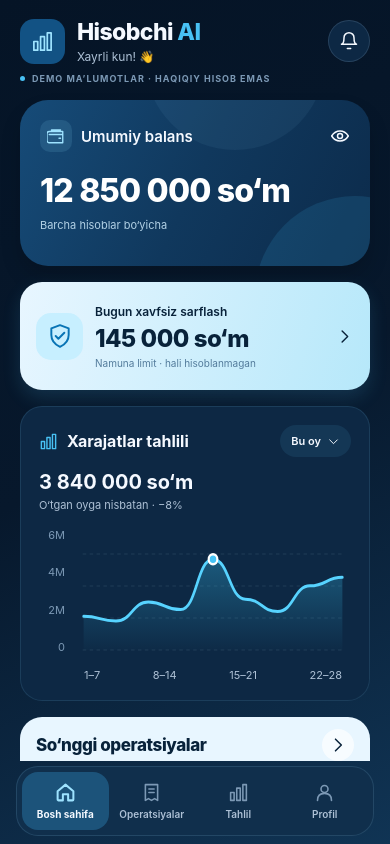
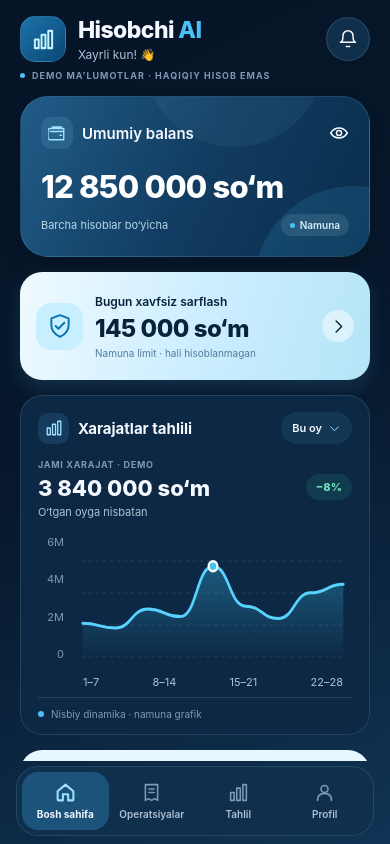
Before and after one commit to abdulazizganiyev255-ship-it/hisobchi-ai-mobile, a React Native app: screen / in a window 390 px wide. Built offline with nearby package versions, Linux system fonts and the light colour scheme.

Commit message:
feat(ui): refine dashboard hierarchy and fintech cards

```diff
--- a/src/screens/DashboardScreen.tsx
+++ b/src/screens/DashboardScreen.tsx
@@ -11,62 +11,64 @@ export function DashboardScreen({onOpenTransactions}: {onOpenTransactions:()=>vo
   const [visible,setVisible] = useState(true);
   const [period,setPeriod] = useState<'current'|'previous'>('current');
   const {width} = useWindowDimensions();
-  const narrow = width < 360;
+  const narrow = width < 375;
   const month = demo.months[period];
+  const improved = month.change < 0;
 
   return <ScrollView style={styles.scroll} contentContainerStyle={styles.content} showsVerticalScrollIndicator={false}>
     <View style={styles.header}>
-      <View style={styles.brandIcon}><AppIcon name="chart" color={colors.primarySoft} size={23}/></View>
+      <LinearGradient colors={['#1B73AA','#0A4775']} start={{x:0,y:0}} end={{x:1,y:1}} style={styles.brandIcon}><AppIcon name="chart" color="#C4F2FF" size={23} strokeWidth={2.1}/></LinearGradient>
       <View style={styles.heading}><Text style={styles.appName}>Hisobchi <Text style={{color:colors.primary}}>AI</Text></Text><Text style={styles.greeting}>Xayrli kun! 👋</Text></View>
       <Pressable style={styles.bell} accessibilityRole="button" accessibilityLabel="Bildirishnomalar" onPress={()=>Alert.alert('Demo rejimi','Bildirishnomalar keyingi bosqichda ulanadi.')}><AppIcon name="bell" color={colors.text} size={20}/></Pressable>
     </View>
     <View style={styles.demoLine}><View style={styles.demoDot}/><Text style={styles.demoText}>DEMO MA’LUMOTLAR · HAQIQIY HISOB EMAS</Text></View>
 
-    <LinearGradient colors={['#164B78','#10385D','#0C2B4B']} start={{x:0,y:0}} end={{x:1,y:1}} style={styles.balanceCard}>
+    <LinearGradient colors={['#205C87','#123C61','#092D4C']} start={{x:0,y:0}} end={{x:1,y:1}} style={styles.balanceCard}>
       <View style={styles.balanceWavesA}/><View style={styles.balanceWavesB}/>
       <View style={styles.balanceTop}><View style={styles.balanceTitle}><View style={styles.balanceIcon}><AppIcon name="wallet" color={colors.primarySoft} size={18}/></View><Text style={styles.balanceTitleText}>Umumiy balans</Text></View><Pressable style={styles.eyeBtn} accessibilityRole="button" accessibilityLabel={visible?'Balansni yashirish':'Balansni ko‘rsatish'} onPress={()=>setVisible(s=>!s)}><AppIcon name={visible?'eye':'eye-off'} size={20} color={colors.text}/></Pressable></View>
       <Text style={[styles.balanceValue,narrow&&{fontSize:27}]} adjustsFontSizeToFit numberOfLines={1} minimumFontScale={0.75}>{visible?formatMoney(demo.balance):'••• ••• so‘m'}</Text>
-      <Text style={styles.balanceFoot}>Barcha hisoblar bo‘yicha</Text>
+      <View style={styles.balanceBottom}><Text style={styles.balanceFoot}>Barcha hisoblar bo‘yicha</Text><View style={styles.balanceBadge}><View style={styles.balanceBadgeDot}/><Text style={styles.balanceBadgeText}>Namuna</Text></View></View>
     </LinearGradient>
 
     <Pressable accessibilityRole="button" accessibilityLabel="Xavfsiz sarflash haqida" onPress={()=>Alert.alert('Xavfsiz sarflash','Hozir namuna ko‘rsatilgan. Kelajakda haqiqiy limit rejalashtirilgan to‘lovlar va balansdan hisoblanadi.')}>
-      <LinearGradient colors={[colors.cardLight,colors.cardLightBottom]} start={{x:0,y:0}} end={{x:1,y:1}} style={styles.safeCard}>
+      <LinearGradient colors={['#F0FAFF','#CDEEFF','#B4E5F7']} start={{x:0,y:0}} end={{x:1,y:1}} style={styles.safeCard}>
         <View style={styles.safeIcon}><AppIcon name="shield" size={26} color="#0874B5"/></View>
         <View style={{flex:1,minWidth:0}}><Text style={styles.safeTitle}>Bugun xavfsiz sarflash</Text><Text style={[styles.safeAmount,narrow&&{fontSize:21}]} numberOfLines={1} adjustsFontSizeToFit>{formatMoney(demo.safeToSpendToday)}</Text><Text style={styles.safeSubtitle}>Namuna limit · hali hisoblanmagan</Text></View>
-        <AppIcon name="chevron" color={colors.ink} size={19}/>
+        <View style={styles.safeArrow}><AppIcon name="chevron" color={colors.ink} size={19}/></View>
       </LinearGradient>
     </Pressable>
 
     <View style={styles.chartCard}>
-      <View style={styles.sectionHeader}><View style={styles.sectionTitleRow}><AppIcon name="chart" color={colors.primary} size={19}/><Text style={styles.sectionTitle}>Xarajatlar tahlili</Text></View><Pressable style={styles.periodBtn} accessibilityRole="button" accessibilityLabel="Davrni almashtirish" onPress={()=>setPeriod(x=>x==='current'?'previous':'current')}><Text style={styles.periodText}>{month.label}</Text><AppIcon name="chevron-down" color={colors.text} size={13}/></Pressable></View>
-      <Text style={styles.chartAmount}>{formatMoney(month.total)}</Text>
-      <Text style={styles.chartDetail}>{period==='current'?'O‘tgan oyga nisbatan': 'Oldingi davrga nisbatan'} · {month.change<0?'−':'+'}{Math.abs(month.change)}%</Text>
+      <View style={styles.sectionHeader}><View style={styles.sectionTitleRow}><View style={styles.sectionIcon}><AppIcon name="chart" color={colors.primarySoft} size={18}/></View><Text style={styles.sectionTitle}>Xarajatlar tahlili</Text></View><Pressable style={styles.periodBtn} accessibilityRole="button" accessibilityLabel={`Davr: ${month.label}. Almashtirish`} onPress={()=>setPeriod(x=>x==='current'?'previous':'current')}><Text style={styles.periodText}>{month.label}</Text><AppIcon name="chevron-down" color={colors.primarySoft} size={13}/></Pressable></View>
+      <View style={styles.chartSummary}><View style={styles.chartMain}><Text style={styles.chartEyebrow}>JAMI XARAJAT · DEMO</Text><Text style={styles.chartAmount} numberOfLines={1} adjustsFontSizeToFit>{formatMoney(month.total)}</Text></View><View style={[styles.changePill,improved?styles.changeGood:styles.changeBad]}><Text style={[styles.changeText,improved?styles.changeGoodText:styles.changeBadText]}>{month.change<0?'−':'+'}{Math.abs(month.change)}%</Text></View></View>
+      <Text style={styles.chartDetail}>{period==='current'?'O‘tgan oyga nisbatan':'Oldingi davrga nisbatan'}</Text>
       <ExpenseChart values={month.chart}/>
+      <View style={styles.chartFooter}><View style={styles.legendDot}/><Text style={styles.legendText}>Nisbiy dinamika · namuna grafik</Text></View>
     </View>
 
     <View style={styles.transactionsCard}>
-      <View style={styles.transactionsHeader}><Text style={styles.transactionsTitle}>So‘nggi operatsiyalar</Text><Pressable accessibilityRole="button" accessibilityLabel="Barcha operatsiyalar" onPress={onOpenTransactions} style={styles.arrow}><AppIcon name="chevron" color={colors.ink} size={20}/></Pressable></View>
+      <View style={styles.transactionsHeader}><View style={styles.transactionsHeading}><Text style={styles.transactionsTitle}>So‘nggi operatsiyalar</Text><Text style={styles.transactionsCaption}>Oxirgi 3 ta namuna yozuv</Text></View><Pressable accessibilityRole="button" accessibilityLabel="Barcha operatsiyalar" onPress={onOpenTransactions} style={styles.arrow}><AppIcon name="chevron" color={colors.ink} size={20}/></Pressable></View>
       {demo.transactions.slice(0,3).map((item,i)=><React.Fragment key={item.id}>{i>0&&<View style={styles.separator}/>}<TransactionRow item={item} light/></React.Fragment>)}
     </View>
-    <Text style={styles.disclaimer}>Hisobchi AI · Dizayn prototipi v0.1</Text>
+    <Text style={styles.disclaimer}>Hisobchi AI · Dizayn prototipi v0.2</Text>
   </ScrollView>;
 }
 
 const styles=StyleSheet.create({
-  scroll:{flex:1},content:{paddingHorizontal:spacing.lg,paddingTop:18,paddingBottom:28,gap:16},
+  scroll:{flex:1},content:{paddingHorizontal:spacing.lg,paddingTop:16,paddingBottom:28,gap:15},
   header:{flexDirection:'row',gap:12,alignItems:'center'},
-  brandIcon:{width:45,height:45,borderRadius:14,backgroundColor:'#125284',alignItems:'center',justifyContent:'center'},
+  brandIcon:{width:46,height:46,borderRadius:15,alignItems:'center',justifyContent:'center',borderWidth:1,borderColor:'rgba(165,231,255,0.17)'},
   heading:{flex:1},appName:{fontWeight:'800',fontSize:23,letterSpacing:-0.6,color:colors.text},greeting:{color:colors.muted,fontSize:12,marginTop:3},
-  bell:{width:42,height:42,backgroundColor:colors.surface,borderRadius:21,alignItems:'center',justifyContent:'center',borderWidth:1,borderColor:colors.divider},
+  bell:{width:44,height:44,backgroundColor:'#102F4D',borderRadius:22,alignItems:'center',justifyContent:'center',borderWidth:1,borderColor:'rgba(171,228,255,0.16)'},
   demoLine:{flexDirection:'row',alignItems:'center',gap:7,marginTop:-7},demoDot:{height:5,width:5,borderRadius:3,backgroundColor:colors.primary},demoText:{fontSize:9,letterSpacing:1,color:colors.faint,fontWeight:'700'},
-  balanceCard:{minHeight:166,borderRadius:radius.xl,padding:20,overflow:'hidden',...shadow.card},
+  balanceCard:{minHeight:158,borderRadius:radius.xl,padding:20,overflow:'hidden',borderWidth:1,borderColor:'rgba(147,220,255,0.14)',...shadow.card},
   balanceWavesA:{position:'absolute',width:200,height:200,borderRadius:100,backgroundColor:'rgba(64,198,255,0.12)',right:-85,bottom:-130},
   balanceWavesB:{position:'absolute',width:180,height:180,borderRadius:90,backgroundColor:'rgba(153,219,255,0.06)',right:45,top:-130},
   balanceTop:{flexDirection:'row',justifyContent:'space-between',alignItems:'center'},balanceTitle:{flexDirection:'row',alignItems:'center',gap:9},balanceIcon:{width:32,height:32,borderRadius:10,backgroundColor:'rgba(142,219,255,0.12)',alignItems:'center',justifyContent:'center'},balanceTitleText:{color:colors.text,fontSize:15,fontWeight:'600'},eyeBtn:{padding:8,margin:-8},
-  balanceValue:{color:'#FFFFFF',fontWeight:'800',fontSize:32,letterSpacing:-0.8,marginTop:19},balanceFoot:{color:'#B2D1E5',fontSize:11,marginTop:8},
-  safeCard:{borderRadius:radius.lg,padding:16,minHeight:108,flexDirection:'row',alignItems:'center',gap:12,...shadow.light},safeIcon:{height:47,width:47,backgroundColor:'#C7EFFF',borderRadius:15,alignItems:'center',justifyContent:'center'},safeTitle:{color:colors.ink,fontWeight:'600',fontSize:12},safeAmount:{color:colors.ink,fontWeight:'800',fontSize:24,letterSpacing:-0.5,marginTop:5},safeSubtitle:{color:'#547C9C',fontSize:10,marginTop:4},
-  chartCard:{borderRadius:radius.lg,backgroundColor:colors.surface,padding:18,borderWidth:1,borderColor:'rgba(124,197,235,0.13)'},
-  sectionHeader:{flexDirection:'row',justifyContent:'space-between',alignItems:'center',gap:8},sectionTitleRow:{flexDirection:'row',alignItems:'center',gap:9,flexShrink:1},sectionTitle:{color:colors.text,fontWeight:'700',fontSize:16},periodBtn:{backgroundColor:colors.surfaceRaised,borderRadius:radius.pill,paddingVertical:9,paddingHorizontal:11,flexDirection:'row',alignItems:'center',gap:6},periodText:{color:colors.text,fontSize:11,fontWeight:'600'},chartAmount:{fontWeight:'700',fontSize:20,color:colors.text,marginTop:13},chartDetail:{fontSize:11,color:colors.muted,marginTop:4},
-  transactionsCard:{backgroundColor:colors.cardLight,borderRadius:radius.lg,paddingHorizontal:16,paddingVertical:12},transactionsHeader:{flexDirection:'row',alignItems:'center',justifyContent:'space-between',marginBottom:7},transactionsTitle:{color:colors.ink,fontWeight:'800',fontSize:17,letterSpacing:-0.4},arrow:{width:32,height:32,borderRadius:16,backgroundColor:'rgba(255,255,255,0.65)',justifyContent:'center',alignItems:'center'},separator:{height:1,backgroundColor:'#D1E4F0',marginLeft:57},
+  balanceValue:{color:'#FFFFFF',fontWeight:'800',fontSize:31,letterSpacing:-0.75,marginTop:19},balanceBottom:{flexDirection:'row',alignItems:'center',justifyContent:'space-between',gap:8,marginTop:9},balanceFoot:{color:'#B5D5E8',fontSize:11,flexShrink:1},balanceBadge:{flexDirection:'row',alignItems:'center',gap:5,borderRadius:999,paddingHorizontal:9,paddingVertical:5,backgroundColor:'rgba(218,245,255,0.11)'},balanceBadgeDot:{height:5,width:5,borderRadius:3,backgroundColor:colors.primary},balanceBadgeText:{color:'#D2EDFA',fontSize:10,fontWeight:'600'},
+  safeCard:{borderRadius:radius.lg,padding:16,minHeight:108,flexDirection:'row',alignItems:'center',gap:12,overflow:'hidden',...shadow.light},safeArrow:{height:32,width:32,borderRadius:16,backgroundColor:'rgba(255,255,255,0.48)',alignItems:'center',justifyContent:'center'},safeIcon:{height:47,width:47,backgroundColor:'#C7EFFF',borderRadius:15,alignItems:'center',justifyContent:'center'},safeTitle:{color:colors.ink,fontWeight:'600',fontSize:12},safeAmount:{color:colors.ink,fontWeight:'800',fontSize:24,letterSpacing:-0.5,marginTop:5},safeSubtitle:{color:'#547C9C',fontSize:10,marginTop:4},
+  chartCard:{borderRadius:radius.lg,backgroundColor:colors.surface,paddingHorizontal:17,paddingTop:16,paddingBottom:14,borderWidth:1,borderColor:'rgba(156,219,250,0.14)'},
+  sectionHeader:{flexDirection:'row',justifyContent:'space-between',alignItems:'center',gap:8},sectionTitleRow:{flexDirection:'row',alignItems:'center',gap:9,flexShrink:1},sectionIcon:{height:31,width:31,borderRadius:10,backgroundColor:'#163C5D',alignItems:'center',justifyContent:'center'},sectionTitle:{color:colors.text,fontWeight:'700',fontSize:15},periodBtn:{backgroundColor:colors.surfaceRaised,borderRadius:radius.pill,paddingVertical:9,paddingHorizontal:11,flexDirection:'row',alignItems:'center',gap:6},periodText:{color:colors.text,fontSize:11,fontWeight:'600'},chartSummary:{flexDirection:'row',alignItems:'flex-end',gap:8,marginTop:15},chartMain:{flex:1,minWidth:0},chartEyebrow:{color:colors.faint,fontSize:9,letterSpacing:0.7,fontWeight:'700'},chartAmount:{fontWeight:'800',fontSize:22,color:colors.text,marginTop:5},chartDetail:{fontSize:11,color:colors.muted,marginTop:4},changePill:{borderRadius:999,paddingHorizontal:10,paddingVertical:6,marginBottom:1},changeGood:{backgroundColor:'rgba(49,195,150,0.12)'},changeBad:{backgroundColor:'rgba(245,155,155,0.13)'},changeText:{fontSize:11,fontWeight:'800'},changeGoodText:{color:'#6FE4BC'},changeBadText:{color:'#FFACAC'},chartFooter:{borderTopWidth:1,borderColor:colors.divider,flexDirection:'row',alignItems:'center',gap:7,marginTop:8,paddingTop:10},legendDot:{height:6,width:6,borderRadius:3,backgroundColor:colors.primary},legendText:{fontSize:10,color:colors.faint},
+  transactionsCard:{backgroundColor:colors.cardLight,borderRadius:radius.lg,paddingHorizontal:16,paddingVertical:12},transactionsHeader:{flexDirection:'row',alignItems:'center',justifyContent:'space-between',gap:8,marginBottom:10},transactionsHeading:{flex:1,minWidth:0},transactionsTitle:{color:colors.ink,fontWeight:'800',fontSize:16,letterSpacing:-0.25},transactionsCaption:{color:'#62839B',fontSize:10,marginTop:4},arrow:{width:36,height:36,borderRadius:18,backgroundColor:'#FFFFFF',justifyContent:'center',alignItems:'center'},separator:{height:1,backgroundColor:'#D1E4F0',marginLeft:57},
   disclaimer:{color:colors.faint,textAlign:'center',fontSize:10,marginTop:1}
 });
```
